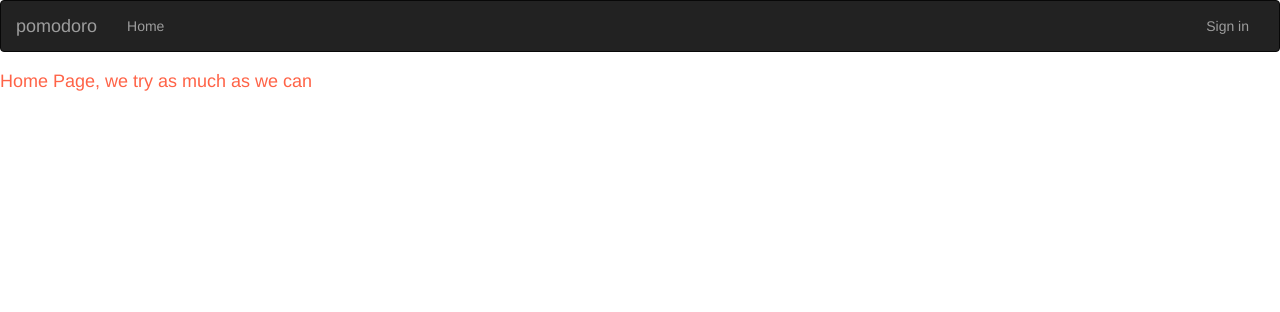
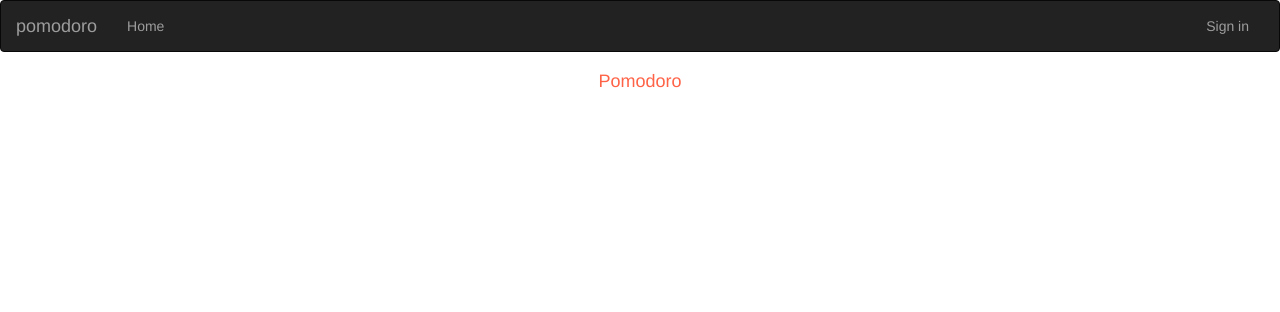
Before and after one commit to kennedybabu/pomodoro, a Flask app: page / in a window 1280 px wide. Shown: the top 312 px of the page. Run offline with Flask 2, Linux system fonts and the light colour scheme; some libraries are stand-ins or nearby versions.

Commit message:
update the master

```diff
--- a/app/templates/index.html
+++ b/app/templates/index.html
@@ -6,5 +6,5 @@
 {% endblock %}
 
 {% block content %}
-    <h4>Home Page, we try as much as we can</h4>
+    <h4 class='text-center'>Pomodoro</h4>
 {% endblock %}
```
